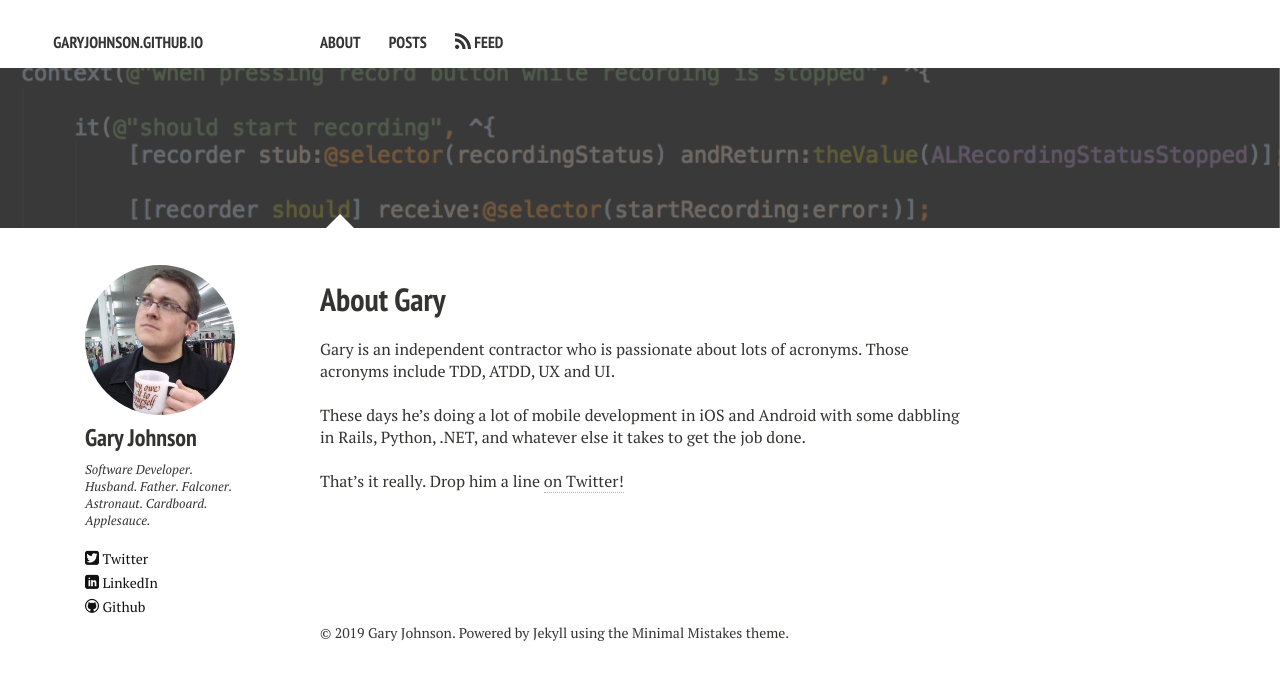
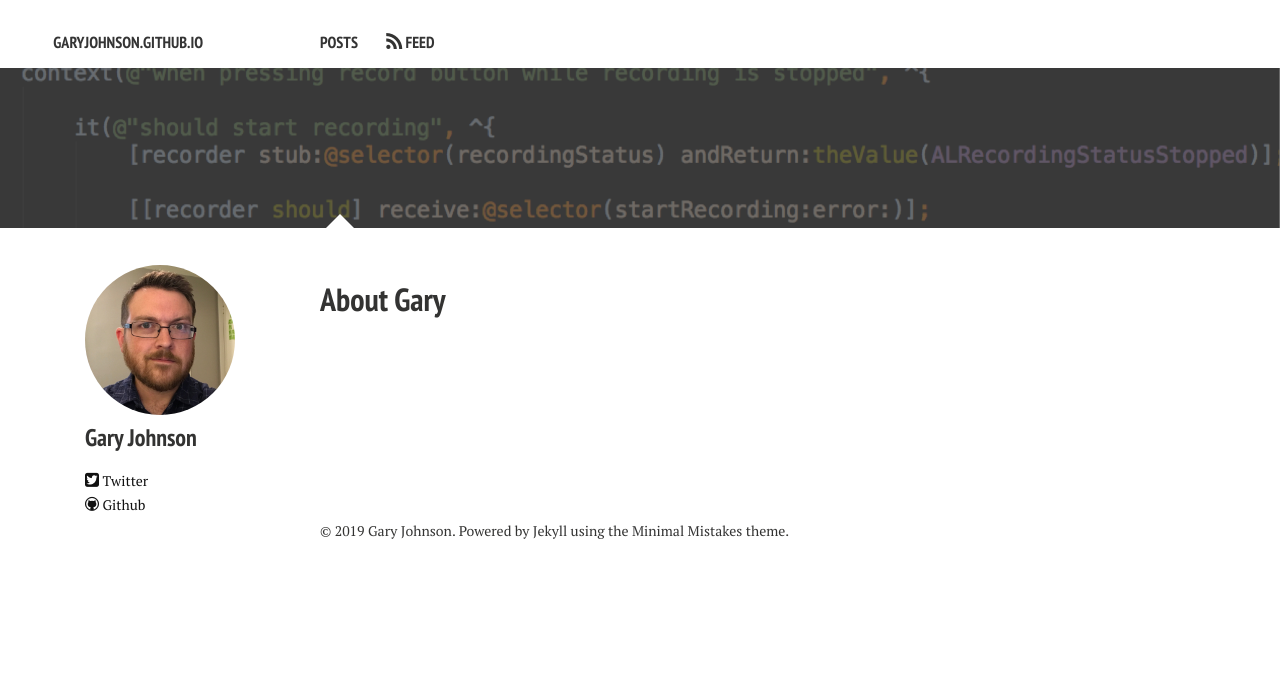
Before and after one commit to garyjohnson/garyjohnson.github.io, a Jekyll site: the page built from about.md, in a window 1280 px wide. Shown: the top 680 px of the page. Built offline with Jekyll 4.4.1, drawn with Linux system fonts in a browser that asks for light colours; nearby versions of some CDN libraries.

```diff
--- a/Gemfile
+++ b/Gemfile
@@ -3,3 +3,4 @@ source 'https://rubygems.org'
 gem 'jekyll'
 gem 'kramdown'
 gem 'guard-jekyll'
+gem 'pygments.rb'
--- a/_config.yml
+++ b/_config.yml
@@ -9,13 +9,13 @@ url:             http://garyjohnson.github.io
 owner:
   name:           Gary Johnson
   avatar:         gary.jpg
-  bio:            "Software Developer. Husband. Father. Falconer. Astronaut. Cardboard. Applesauce."
-  email:          gary@sparkbarn.com
+  bio:            ""
+  email:          gary@usefulbits.io
   # Social networking links are used in author-bio sidebar. Update and remove as you like.
   twitter:        GaryGJohnson
   facebook:
   github:         GaryJohnson
-  linkedin:       garygjohnson
+  linkedin:
   instagram:
   lastfm:
   tumblr:
@@ -31,15 +31,13 @@ bing_verify:
 # Links to include in top navigation
 # For external links add external: true
 links:
-  - title: About
-    url: /about/
   - title: Posts
     url: /posts/
 
 # http://en.wikipedia.org/wiki/List_of_tz_database_time_zones
 timezone:    America/New_York
 future:      true
-pygments:    true
+highlighter: true
 markdown:    kramdown
 
 # https://github.com/mojombo/jekyll/wiki/Permalinks
@@ -50,14 +48,14 @@ kramdown:
   footnote_nr: 1
   entity_output: as_char
   toc_levels: 1..6
-  use_coderay: false
+  enable_coderay: false
 
-  coderay:
-    coderay_line_numbers:
-    coderay_line_numbers_start: 1
-    coderay_tab_width: 4
-    coderay_bold_every: 10
-    coderay_css: class
+  syntax_highlighter_opts:
+    line_numbers:
+    line_numbers_start: 1
+    tab_width: 4
+    bold_every: 10
+    css: class
 
 include: [".htaccess"]
 exclude: ["lib", "config.rb", "Capfile", "config", "log", "Rakefile", "Rakefile.rb", "tmp", "less", "*.sublime-project", "*.sublime-workspace", "test", "spec", "Gruntfile.js", "package.json", "node_modules"]
--- a/_posts/2014-03-19-atdd-with-wpf.markdown
+++ b/_posts/2014-03-19-atdd-with-wpf.markdown
@@ -3,7 +3,7 @@ layout: post
 title:  "ATDD with WPF"
 date:   2014-03-19 22:05:20
 category: articles
-published: true
+published: false
 image:
   feature: background-02.png
 ---
--- a/about.md
+++ b/about.md
@@ -4,13 +4,7 @@ permalink: /about/
 title: About Gary
 tagline:
 tags: [about]
-modified: 01-26-2014
+modified: 02-26-2019
 image:
   feature: background-01.png
 ---
-
-Gary is an independent contractor who is passionate about lots of acronyms. Those acronyms include TDD, ATDD, UX and UI.
-<br/><br/>
-These days he's doing a lot of mobile development in iOS and Android with some dabbling in Rails, Python, .NET, and whatever else it takes to get the job done.
-<br/><br/>
-That's it really. Drop him a line [on Twitter!](http://www.twitter.com/GaryGJohnson)
--- a/sitemap.xml
+++ b/sitemap.xml
@@ -1,5 +1,5 @@
 ---
-layout: nil
+layout: null
 ---
 <?xml version="1.0" encoding="UTF-8"?>
 <urlset xmlns="http://www.sitemaps.org/schemas/sitemap/0.9">
```
Also changed, not shown: _posts/2019-02-17-new-project.markdown (added, +54 -0 lines), Gemfile.lock, images/button01/button-header.jpg (added), images/button01/button-io.jpg (added), images/button01/button-sketch.jpg (added), images/button01/button-snap.jpg (added), images/button01/button.jpg (added), images/button01/nrf.jpg (added), images/gary.jpg, 2 other files.
